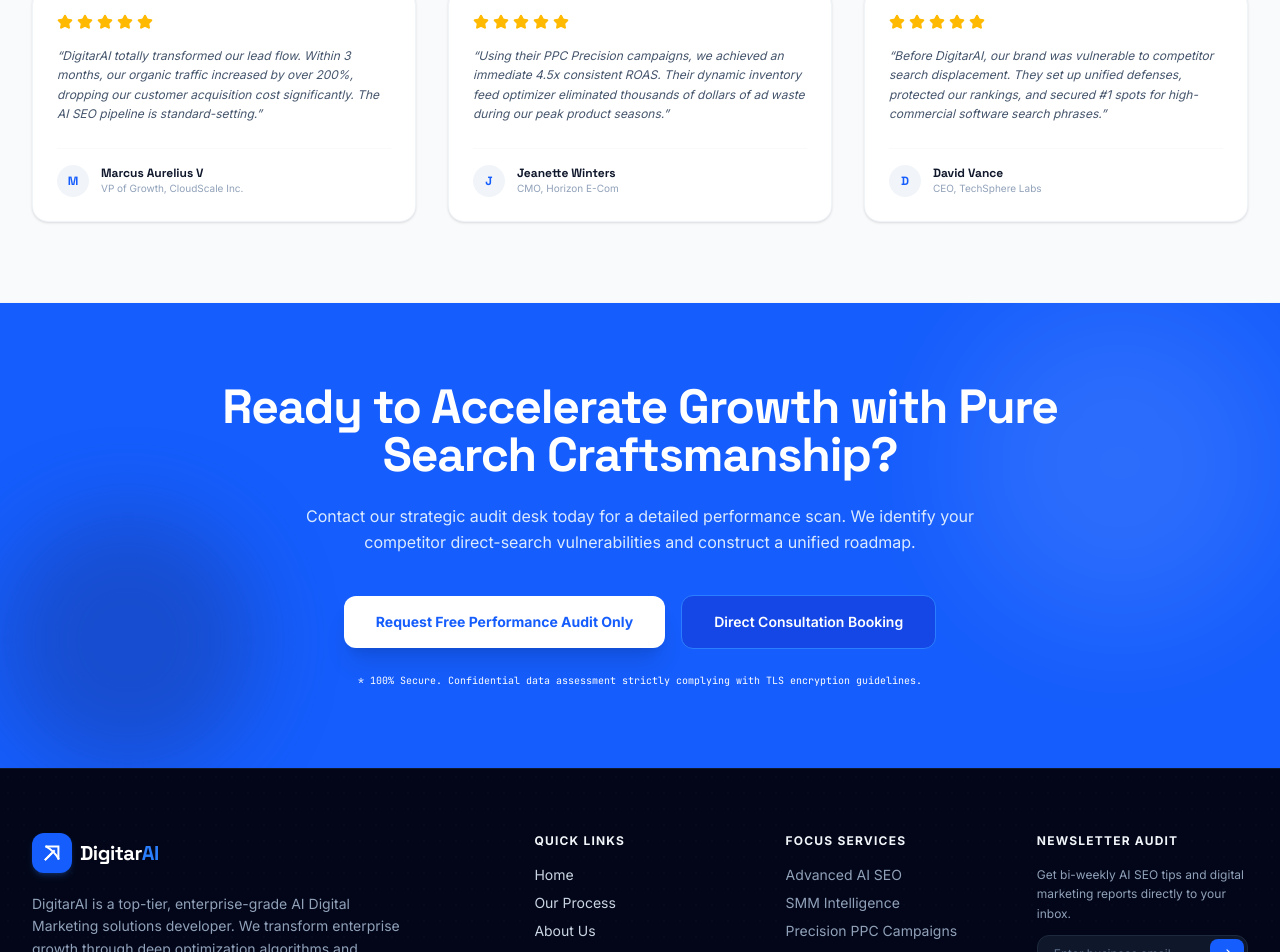
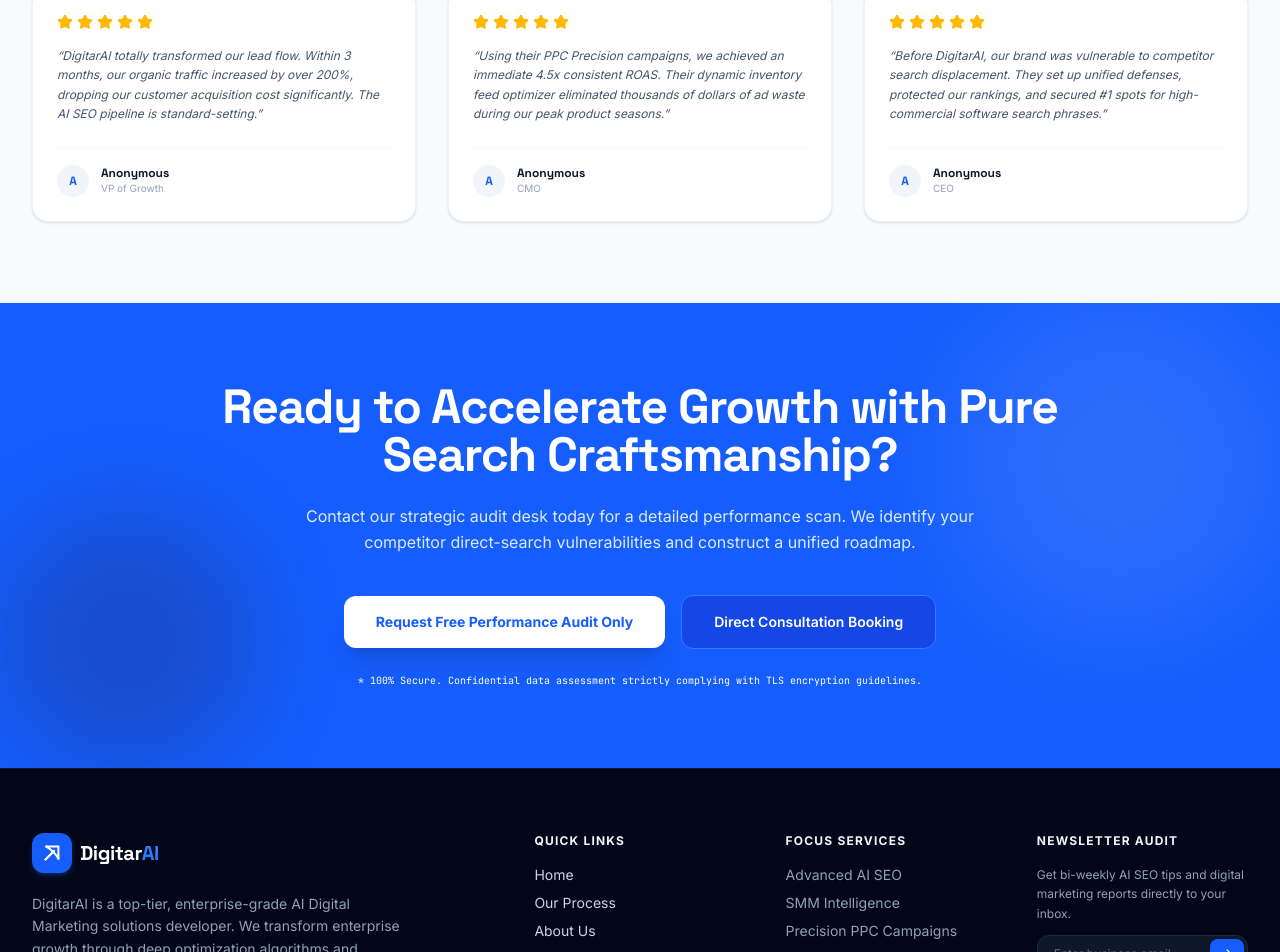
Before and after one commit to laxmankodadala1/digitarai, a React (Vite) app in the folder digitarai/: page / in a window 1280 px wide. Shown: the part 4070-5022 px from the top of the page. Built offline with nearby package versions, Linux system fonts and the light colour scheme.

Commit message:
Update Home.tsx

```diff
--- a/digitarai/src/pages/Home.tsx
+++ b/digitarai/src/pages/Home.tsx
@@ -19,20 +19,20 @@ const SECTION_TOGGLES = {
 export default function Home() {
   const testimonials = [
     {
-      name: "Marcus Aurelius V",
-      role: "VP of Growth, CloudScale Inc.",
+      name: "Anonymous",
+      role: "VP of Growth",
       quote: "DigitarAI totally transformed our lead flow. Within 3 months, our organic traffic increased by over 200%, dropping our customer acquisition cost significantly. The AI SEO pipeline is standard-setting.",
       rating: 5,
     },
     {
-      name: "Jeanette Winters",
-      role: "CMO, Horizon E-Com",
+      name: "Anonymous",
+      role: "CMO",
       quote: "Using their PPC Precision campaigns, we achieved an immediate 4.5x consistent ROAS. Their dynamic inventory feed optimizer eliminated thousands of dollars of ad waste during our peak product seasons.",
       rating: 5,
     },
     {
-      name: "David Vance",
-      role: "CEO, TechSphere Labs",
+      name: "Anonymous",
+      role: "CEO",
       quote: "Before DigitarAI, our brand was vulnerable to competitor search displacement. They set up unified defenses, protected our rankings, and secured #1 spots for high-commercial software search phrases.",
       rating: 5,
     },
```
